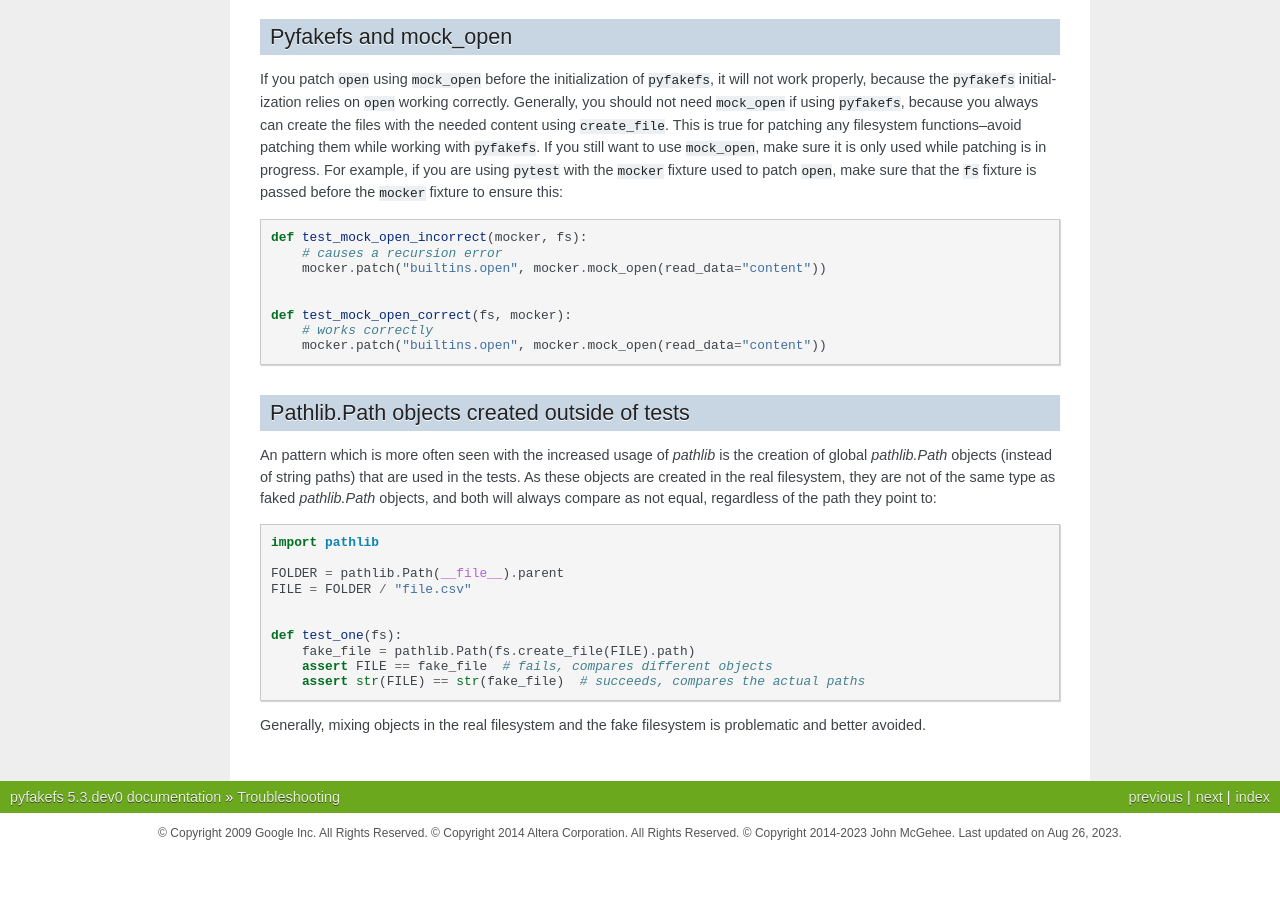
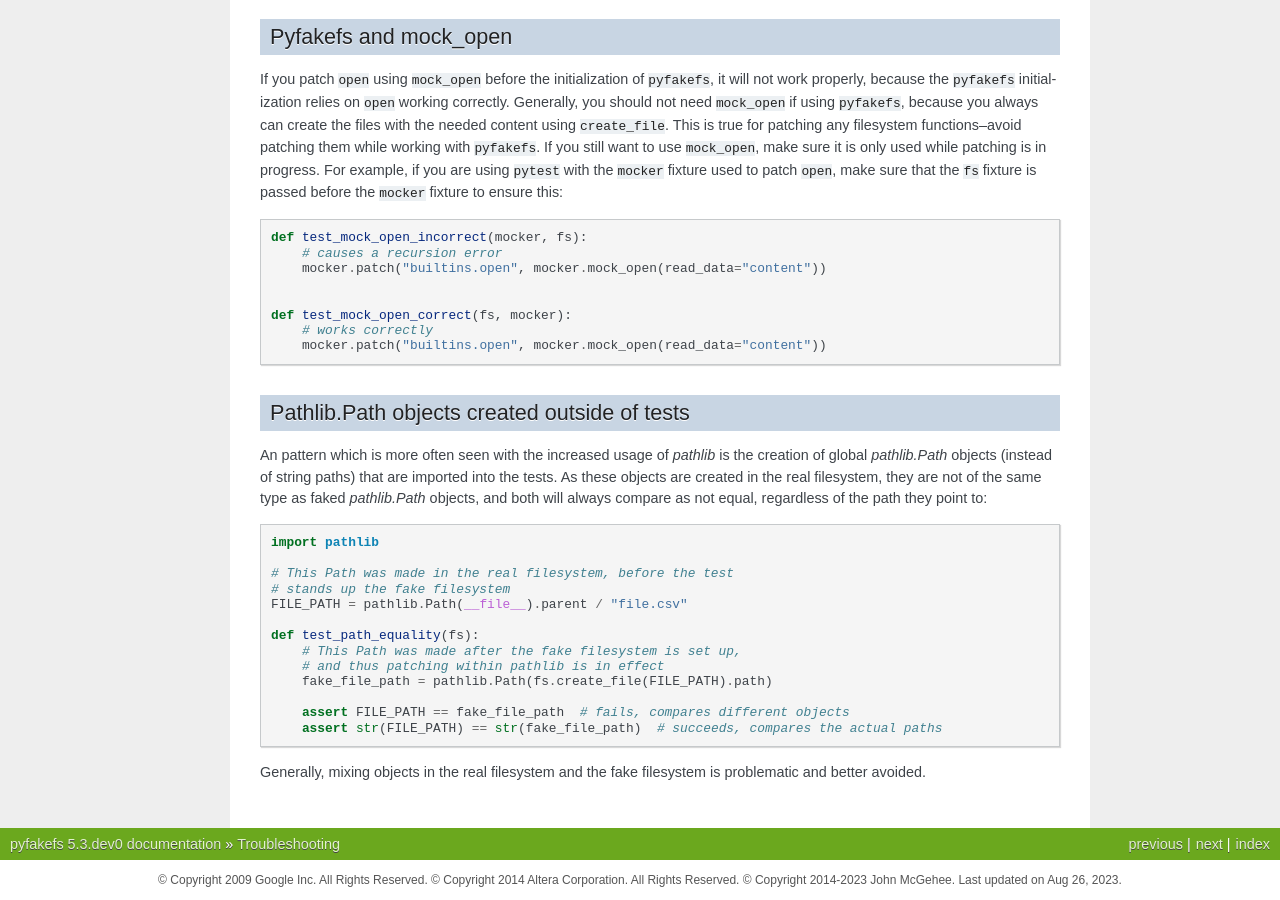
Before and after one commit to pytest-dev/pyfakefs, a Sphinx documentation site: the page built from docs/troubleshooting.rst, in a window 1280 px wide and 900 px high, scrolled down 3467 px. Built offline with Sphinx 7.4.7, drawn with Linux system fonts in a browser that asks for light colours; before the commit the page ends 4320 px from its top, so only the background shows below that.

Commit message:
Simplifying pathlib.Path snippet for explaining path differences

```diff
--- a/docs/troubleshooting.rst
+++ b/docs/troubleshooting.rst
@@ -236,23 +236,27 @@ passed before the ``mocker`` fixture to ensure this:
 Pathlib.Path objects created outside of tests
 ---------------------------------------------
 An pattern which is more often seen with the increased usage of `pathlib` is the
-creation of global `pathlib.Path` objects (instead of string paths) that are used
-in the tests. As these objects are created in the real filesystem, they are not of the same
-type as faked `pathlib.Path` objects, and both will always compare as not equal,
+creation of global `pathlib.Path` objects (instead of string paths) that are imported
+into the tests. As these objects are created in the real filesystem,
+they are not of the same type as faked `pathlib.Path` objects,
+and both will always compare as not equal,
 regardless of the path they point to:
 
 .. code:: python
 
   import pathlib
 
-  FOLDER = pathlib.Path(__file__).parent
-  FILE = FOLDER / "file.csv"
+  # This Path was made in the real filesystem, before the test
+  # stands up the fake filesystem
+  FILE_PATH = pathlib.Path(__file__).parent / "file.csv"
 
+  def test_path_equality(fs):
+      # This Path was made after the fake filesystem is set up,
+      # and thus patching within pathlib is in effect
+      fake_file_path = pathlib.Path(fs.create_file(FILE_PATH).path)
 
-  def test_one(fs):
-      fake_file = pathlib.Path(fs.create_file(FILE).path)
-      assert FILE == fake_file  # fails, compares different objects
-      assert str(FILE) == str(fake_file)  # succeeds, compares the actual paths
+      assert FILE_PATH == fake_file_path  # fails, compares different objects
+      assert str(FILE_PATH) == str(fake_file_path)  # succeeds, compares the actual paths
 
 Generally, mixing objects in the real filesystem and the fake filesystem
 is problematic and better avoided.
```
